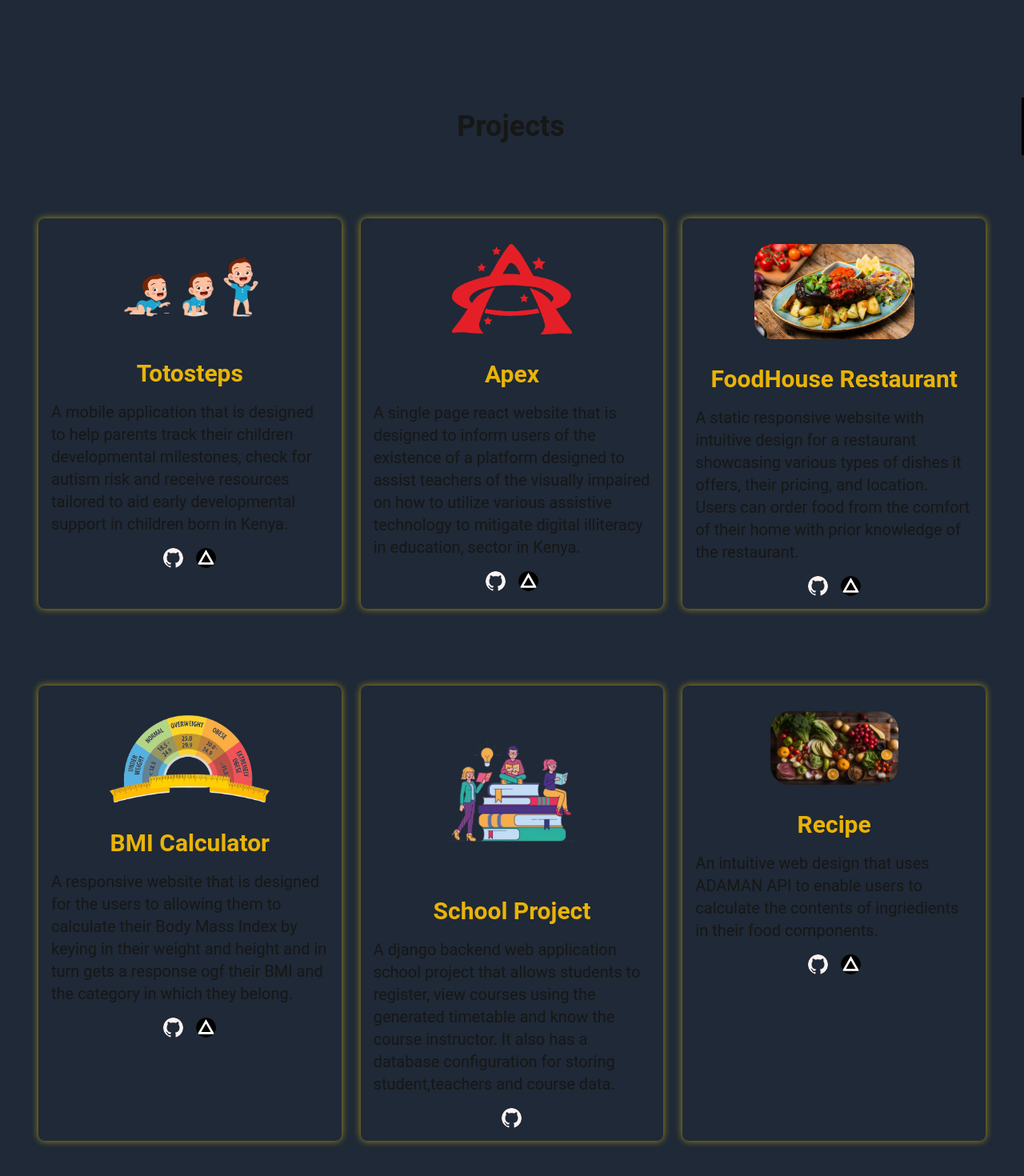
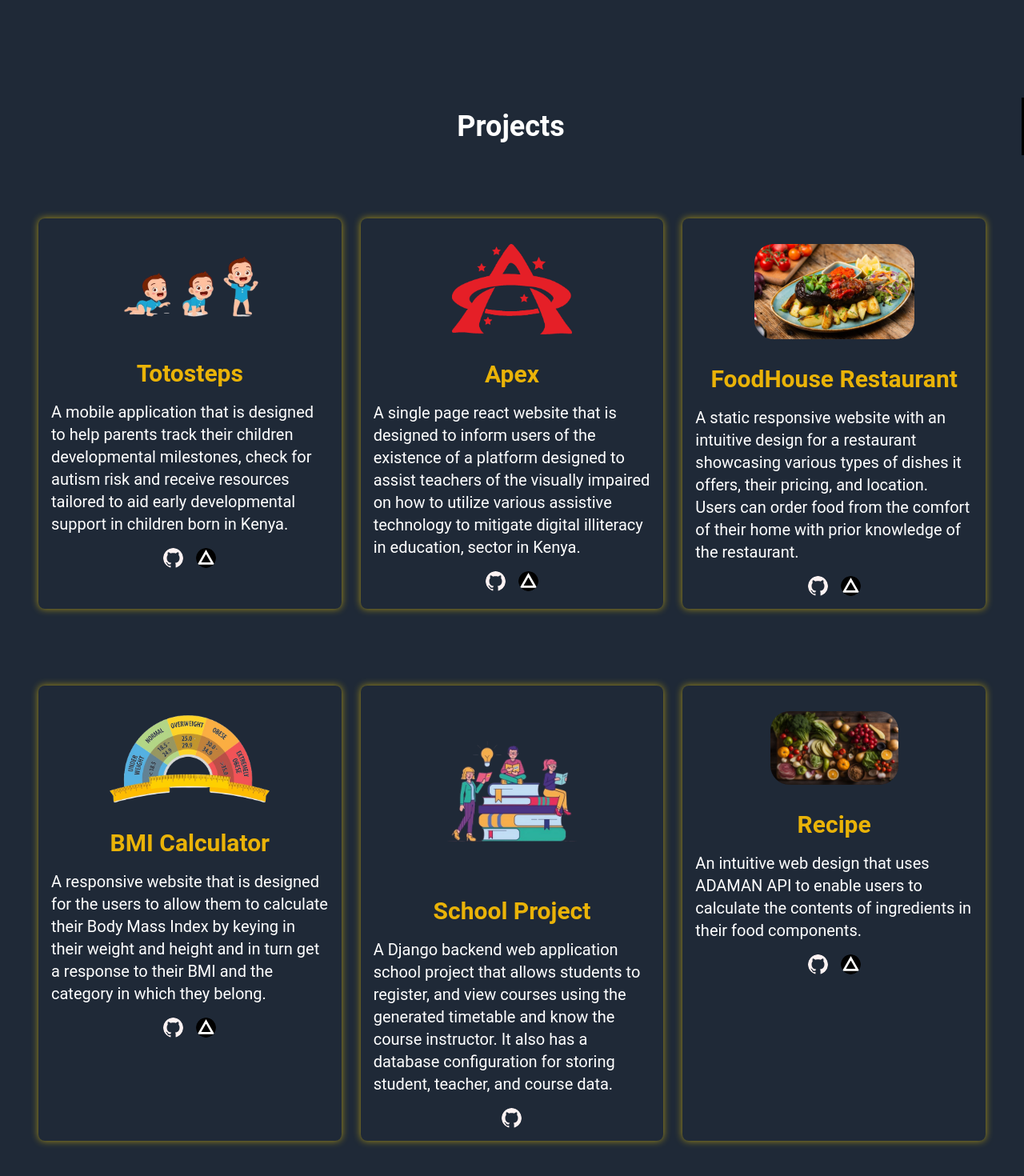
Before and after one commit to Laura-Nyaaga/portfolio, a Next.js app: page / in a window 1280 px wide. Shown: the part 3140-4610 px from the top of the page at 80% size. Built offline with nearby package versions, Linux system fonts and the light colour scheme; no server answers.

Commit message:
Update projects.js

```diff
--- a/src/app/components/Projects/projects.js
+++ b/src/app/components/Projects/projects.js
@@ -2,7 +2,7 @@ import Image from "next/image";
 const Projects = () => {
   return (
     <section id="projects" className="py-20 bg-gray-800 font-['Roboto'] ">
-      <h2 className="py-4 text-4xl font-bold text-center typewriter">
+      <h2 className="py-4 text-4xl text-white font-bold text-center typewriter">
         Projects
       </h2>
 
@@ -20,7 +20,7 @@ const Projects = () => {
             <h3 className="text-3xl text-center text-yellow-500 font-bold p-4">
               Totosteps
             </h3>
-            <p className="text-left text-xl">
+            <p className="text-left text-xl text-white">
               A mobile application that is designed to help parents track their children
               developmental milestones, check for autism risk and receive
               resources tailored to aid early developmental support in children
@@ -71,7 +71,7 @@ const Projects = () => {
             <h3 className="p-4 text-3xl text-center text-yellow-500 font-bold">
               Apex
             </h3>
-            <p className="text-left text-xl">
+            <p className="text-left text-white text-xl">
               A single page react website that is designed to inform users of
               the existence of a platform designed to assist teachers of the
               visually impaired on how to utilize various assistive technology
@@ -122,8 +122,8 @@ const Projects = () => {
             <h3 className="p-4 text-3xl text-center text-yellow-500 font-bold">
               FoodHouse Restaurant
             </h3>
-            <p className="text-xl text-left">
-              A static responsive website with intuitive design for a restaurant
+            <p className="text-xl text-white text-left">
+              A static responsive website with an intuitive design for a restaurant
               showcasing various types of dishes it offers, their pricing, and
               location. Users can order food from the comfort of their home with
               prior knowledge of the restaurant.
@@ -176,10 +176,10 @@ const Projects = () => {
             <h3 className="p-4 text-3xl text-center text-yellow-500 font-bold">
               BMI Calculator
             </h3>
-            <p className="text-xl text-left">
-              A responsive website that is designed for the users to allowing
+            <p className="text-xl text-white text-left">
+              A responsive website that is designed for the users to allow
               them to calculate their Body Mass Index by keying in their weight
-              and height and in turn gets a response ogf their BMI and the
+              and height and in turn get a response to their BMI and the
               category in which they belong.
             </p>
             <div className="flex justify-center pt-4 space-x-4">
@@ -226,11 +226,11 @@ const Projects = () => {
             <h3 className="p-4 text-3xl text-center text-yellow-500 font-bold">
               School Project
             </h3>
-            <p className="text-xl text-left">
-              A django backend web application school project that allows
-              students to register, view courses using the generated timetable
+            <p className="text-xl text-white text-left">
+              A Django backend web application school project that allows
+              students to register, and view courses using the generated timetable
               and know the course instructor. It also has a database
-              configuration for storing student,teachers and course data.
+              configuration for storing student, teacher, and course data.
             </p>
             <div className="flex justify-center pt-4 space-x-4">
               <a
@@ -277,9 +277,9 @@ const Projects = () => {
             <h3 className="p-4 text-3xl text-center text-yellow-500 font-bold">
               Recipe
             </h3>
-            <p className="text-xl text-left">
+            <p className="text-xl text-white text-left">
               An intuitive web design that uses ADAMAN API to enable users to
-              calculate the contents of ingriedients in their food components.
+              calculate the contents of ingredients in their food components.
             </p>
             <div className="flex justify-center pt-4 space-x-4">
               <a
```
